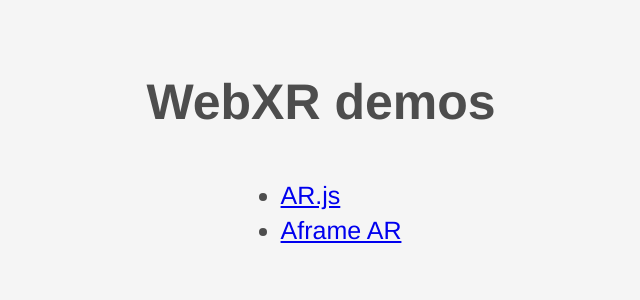
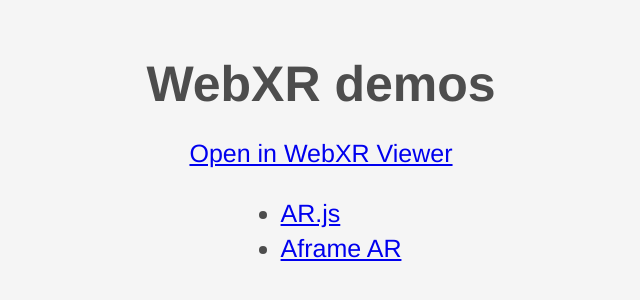
Before and after one commit to vogloblinsky/webxr-demos, a website: page index.html in a window 1280 px wide. Shown: the part 238-538 px from the top of the page, without its empty margins (319-959 px from the left). Drawn offline with Linux system fonts and the light colour scheme.

Commit message:
feat(demo): open in WebXR Viewer link

```diff
--- a/index.html
+++ b/index.html
@@ -15,6 +15,7 @@
 <body>
     <div id="centered">
         <h1>WebXR demos</h1>
+        <a href="wxrv://vogloblinsky.github.io/webxr-demos/">Open in WebXR Viewer</a>
         <ul>
             <li>
                 <a href="./arjs/index.html">AR.js</a>
```
